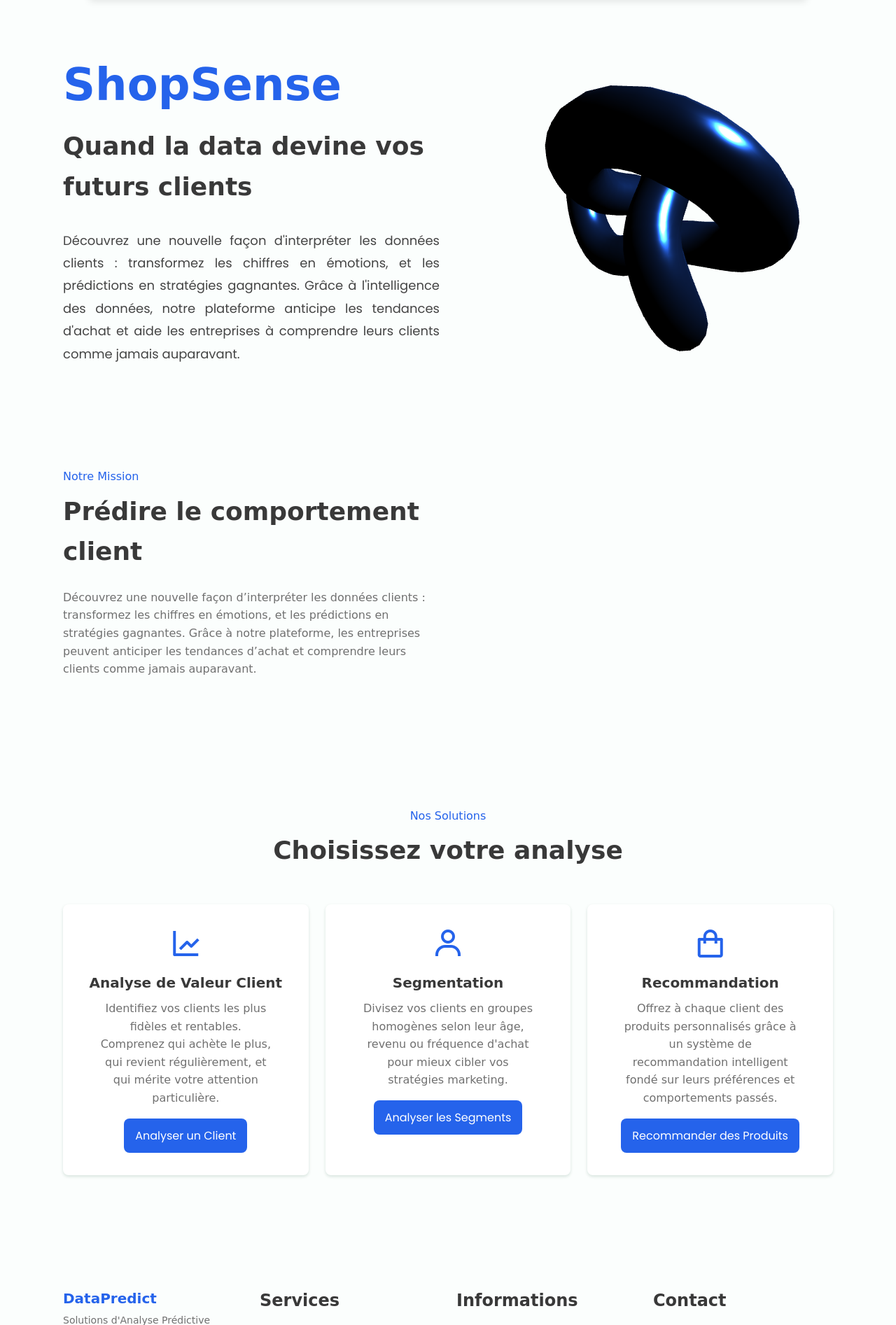
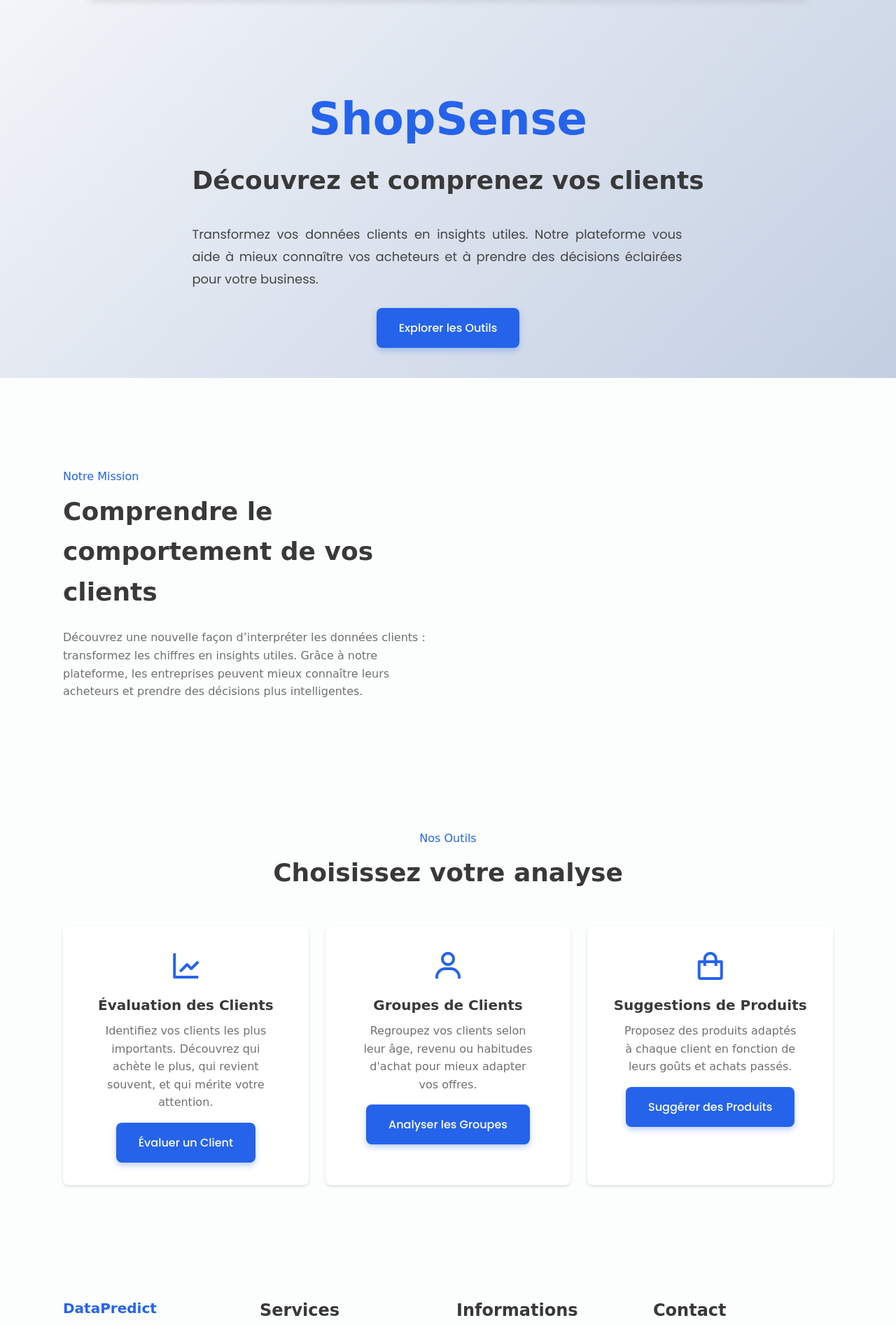
Before and after one commit to iborntowin/ShopSense, a Flask app: page / in a window 1280 px wide. Shown: the part 100-1993 px from the top of the page at 70% size. Run offline with Flask 3, Linux system fonts and the light colour scheme; parts of the project's set-up code (start-up, migrations or seed data) failed here and were passed over.

Commit message:
fix html/css/js

```diff
--- a/static/web.css
+++ b/static/web.css
@@ -277,9 +277,16 @@ img{
 }
 
 /*========== HOME ==========*/
+.home{
+  background: linear-gradient(135deg, #f5f7fa 0%, #c3cfe2 100%);
+}
+
 .home__container{
   height: calc(100vh - var(--header-height));
-  align-content: center;
+  display: flex;
+  justify-content: center;
+  align-items: center;
+  text-align: center;
 }
 
 .home__title{
@@ -310,17 +317,21 @@ img{
   display: inline-block;
   background-color: var(--first-color);
   color: #FFF;
-  padding: .75rem 1rem;
+  padding: 1rem 2rem;
   border-radius: .5rem;
-  transition: .3s;
+  transition: all .3s ease;
   border: none;
   cursor: pointer;
   font-family: var(--body-font);
   font-size: var(--normal-font-size);
+  font-weight: var(--font-medium);
+  box-shadow: 0 4px 8px rgba(37, 99, 235, 0.3);
 }
 
 .button:hover{
   background-color: var(--first-color-alt);
+  transform: translateY(-2px);
+  box-shadow: 0 6px 12px rgba(37, 99, 235, 0.4);
 }
 
 /*========== ABOUT ==========*/
--- a/static/web.js
+++ b/static/web.js
@@ -98,7 +98,7 @@ const sr = ScrollReveal({
 });
 
 sr.reveal(
-    `.home__data, .home__3d-container, .about__data, .services__content, .footer__content`,
+    `.home__data, .about__data, .services__content, .footer__content`,
     {
         interval: 200,
     }
@@ -112,10 +112,10 @@ function showForm(formType) {
     const form = document.getElementById(`${formType}-form`);
     if (form) {
         form.classList.add('active');
-        window.scrollTo({
-            top: form.offsetTop - 80,
-            behavior: 'smooth',
-        });
+        const formContainer = form.querySelector('.form-container');
+        if (formContainer) {
+            formContainer.scrollIntoView({ behavior: 'smooth', block: 'center' });
+        }
     }
 }
 
@@ -124,56 +124,6 @@ function clearForm(button) {
     const form = button.closest('form');
     form.reset();
 }
-
-/*==================== SIMPLE THREE.JS 3D BACKGROUND ====================*/
-function init3D() {
-    const container = document.getElementById('canvas-container');
-    if (!container) return;
-
-    const scene = new THREE.Scene();
-    const camera = new THREE.PerspectiveCamera(
-        75,
-        container.clientWidth / container.clientHeight,
-        0.1,
-        1000
-    );
-    const renderer = new THREE.WebGLRenderer({ antialias: true, alpha: true });
-    renderer.setSize(container.clientWidth, container.clientHeight);
-    container.appendChild(renderer.domElement);
-
-    const geometry = new THREE.TorusKnotGeometry(10, 3, 100, 16);
-    const material = new THREE.MeshStandardMaterial({
-        color: 0x2563eb,
-        metalness: 0.7,
-        roughness: 0.3,
-    });
-    const torusKnot = new THREE.Mesh(geometry, material);
-    scene.add(torusKnot);
-
-    const light = new THREE.PointLight(0xffffff, 1);
-    light.position.set(25, 25, 25);
-    scene.add(light);
-
-    camera.position.z = 30;
-
-    function animate() {
-        requestAnimationFrame(animate);
-        torusKnot.rotation.x += 0.01;
-        torusKnot.rotation.y += 0.01;
-        renderer.render(scene, camera);
-    }
-    animate();
-
-    // Adjust canvas on resize
-    window.addEventListener('resize', () => {
-        camera.aspect = container.clientWidth / container.clientHeight;
-        camera.updateProjectionMatrix();
-        renderer.setSize(container.clientWidth, container.clientHeight);
-    });
-}
-
-// Initialize 3D animation after DOM loads
-window.addEventListener('DOMContentLoaded', init3D);
 
 /*==================== HANDLE SEGMENT FORM ====================*/
 document.addEventListener('DOMContentLoaded', function() {
--- a/templates/landing.html
+++ b/templates/landing.html
@@ -43,16 +43,15 @@
     <main class="l-main">
         <!--========== HOME ==========-->
         <section class="home" id="home">
-            <div class="home__container bd-container bd-grid">
+            <div class="home__container bd-container">
                 <div class="home__data">
                     <h1 class="home__title">ShopSense</h1>
-                    <h2 class="home__subtitle">Quand la data devine vos futurs clients</h2>
-                    <p class="home__description">Découvrez une nouvelle façon d'interpréter les données clients : transformez les chiffres en émotions, et les prédictions en stratégies gagnantes.
-                                        Grâce à l'intelligence des données, notre plateforme anticipe les tendances d'achat et aide les entreprises à comprendre leurs clients comme jamais auparavant.
+                    <h2 class="home__subtitle">Découvrez et comprenez vos clients</h2>
+                    <p class="home__description">Transformez vos données clients en insights utiles. Notre plateforme vous aide à mieux connaître vos acheteurs et à prendre des décisions éclairées pour votre business.
 </p>
+                    <a href="#services" class="button">Explorer les Outils</a>
                 </div>
 
-                <div class="home__3d-container" id="canvas-container"></div>
             </div>
         </section>
 
@@ -61,10 +60,9 @@
             <div class="about__container bd-grid">
                 <div class="about__data">
                     <span class="section-subtitle about__initial">Notre Mission</span>
-                    <h2 class="section-title about__initial">Prédire le comportement client</h2>
-                    <p class="about__description">   Découvrez une nouvelle façon d’interpréter les données clients : transformez les chiffres en émotions,
-                et les prédictions en stratégies gagnantes. Grâce à notre plateforme, les entreprises peuvent anticiper
-                les tendances d’achat et comprendre leurs clients comme jamais auparavant.
+                    <h2 class="section-title about__initial">Comprendre le comportement de vos clients</h2>
+                    <p class="about__description">   Découvrez une nouvelle façon d’interpréter les données clients : transformez les chiffres en insights utiles.
+                Grâce à notre plateforme, les entreprises peuvent mieux connaître leurs acheteurs et prendre des décisions plus intelligentes.
                     </p>
                 </div>
             </div>
@@ -72,38 +70,38 @@
 
      <!--========== SERVICES ==========-->
 <section class="services section bd-container" id="services">
-    <span class="section-subtitle">Nos Solutions</span>
+    <span class="section-subtitle">Nos Outils</span>
     <h2 class="section-title">Choisissez votre analyse</h2>
 
     <div class="services__container bd-grid">
         <!-- 1. Analyse de Valeur -->
         <div class="services__content">
             <i class='bx bx-line-chart services__icon'></i>
-            <h3 class="services__title">Analyse de Valeur Client</h3>
+            <h3 class="services__title">Évaluation des Clients</h3>
             <p class="services__description">
-                Identifiez vos clients les plus fidèles et rentables. Comprenez qui achète le plus, qui revient régulièrement, et qui mérite votre attention particulière.
+                Identifiez vos clients les plus importants. Découvrez qui achète le plus, qui revient souvent, et qui mérite votre attention.
             </p>
-            <button class="button" onclick="showForm('demographic')">Analyser un Client</button>
+            <button class="button" onclick="showForm('demographic')">Évaluer un Client</button>
         </div>
 
         <!-- 2. Segmentation -->
         <div class="services__content">
             <i class='bx bx-user services__icon'></i>
-            <h3 class="services__title">Segmentation</h3>
+            <h3 class="services__title">Groupes de Clients</h3>
             <p class="services__description">
-                Divisez vos clients en groupes homogènes selon leur âge, revenu ou fréquence d'achat pour mieux cibler vos stratégies marketing.
+                Regroupez vos clients selon leur âge, revenu ou habitudes d'achat pour mieux adapter vos offres.
             </p>
-            <button class="button" onclick="showForm('preferences')">Analyser les Segments</button>
+            <button class="button" onclick="showForm('preferences')">Analyser les Groupes</button>
         </div>
 
         <!-- 3. Recommandation -->
         <div class="services__content">
             <i class='bx bx-shopping-bag services__icon'></i>
-            <h3 class="services__title">Recommandation</h3>
+            <h3 class="services__title">Suggestions de Produits</h3>
             <p class="services__description">
-                Offrez à chaque client des produits personnalisés grâce à un système de recommandation intelligent fondé sur leurs préférences et comportements passés.
+                Proposez des produits adaptés à chaque client en fonction de leurs goûts et achats passés.
             </p>
-            <button class="button" onclick="showForm('prediction')">Recommander des Produits</button>
+            <button class="button" onclick="showForm('prediction')">Suggérer des Produits</button>
         </div>
     </div>
 </section>
@@ -111,8 +109,8 @@
 <!--========== CUSTOMER VALUE PREDICTION FORM ==========-->
 <section class="form-section" id="demographic-form">
     <div class="bd-container">
-        <h2 class="section-title">Analyse de Valeur Client</h2>
-        <p class="section-subtitle">Identifiez vos clients à forte valeur grâce à l'analyse prédictive.</p>
+        <h2 class="section-title">Évaluation des Clients</h2>
+        <p class="section-subtitle">Découvrez quels sont vos meilleurs clients en entrant leurs informations.</p>
 
         <div class="form-container">
             <form id="customerValueForm">
@@ -185,7 +183,7 @@
                     </select>
                 </div>
 
-                <div id="customerValueResult" style="display: none; margin-top: 20px; padding: 20px; background: #fff3cd; border-radius: 10px;">
+                <div id="customerValueResult" class="result-display" style="display: none;">
                     <h3>Résultat de l'analyse</h3>
                     <div id="customerValueContent"></div>
                 </div>
@@ -202,8 +200,8 @@
  <!--========== PREFERENCES FORM ==========-->
 <section class="form-section" id="preferences-form">
     <div class="bd-container">
-        <h2 class="section-title">Segmentation des clients</h2>
-        <p class="section-subtitle">Identifiez le profil d’un client selon ses habitudes d’achat et ses préférences.</p>
+        <h2 class="section-title">Analyse des Groupes de Clients</h2>
+        <p class="section-subtitle">Découvrez les produits populaires dans chaque groupe de clients.</p>
 
         <div class="form-container">
             <form id="segmentForm">
@@ -222,7 +220,7 @@
                     <input type="number" name="top_n" id="top_n" value="10" min="1" max="20">
                 </div>
 
-                <div id="segmentResult" style="display: none; margin-top: 20px; padding: 20px; background: #f0f8ff; border-radius: 10px;">
+                <div id="segmentResult" class="result-display" style="display: none;">
                     <h3>Résultats de segmentation</h3>
                     <div id="segmentContent"></div>
                 </div>
@@ -238,8 +236,8 @@
 <!--========== PREDICTION FORM (RECOMMENDATIONS) ==========-->
 <section class="form-section" id="prediction-form">
     <div class="bd-container">
-        <h2 class="section-title">Recommandations personnalisées</h2>
-        <p class="section-subtitle">Obtenez des recommandations de produits basées sur l'historique d'un client.</p>
+        <h2 class="section-title">Suggestions Personnalisées</h2>
+        <p class="section-subtitle">Obtenez des idées de produits adaptés à un client spécifique.</p>
 
         <div class="form-container">
             <form id="recommendForm">
@@ -253,7 +251,7 @@
                     <input type="number" name="top_n_recommend" id="top_n_recommend" value="5" min="1" max="10">
                 </div>
 
-                <div id="recommendResult" style="display: none; margin-top: 20px; padding: 20px; background: #f0fff0; border-radius: 10px;">
+                <div id="recommendResult" class="result-display" style="display: none;">
                     <h3>Recommandations</h3>
                     <div id="recommendContent"></div>
                 </div>
@@ -320,9 +318,6 @@
 </footer>
 
 
-    <!--========== THREE.JS ==========-->
-    <script src="https://cdnjs.cloudflare.com/ajax/libs/three.js/r128/three.min.js"></script>
-
     <!--========== SCROLL REVEAL ==========-->
     <script src="https://unpkg.com/scrollreveal"></script>
 
```
Also changed, not shown: other parts of static/web.css (+39 -2 lines).
